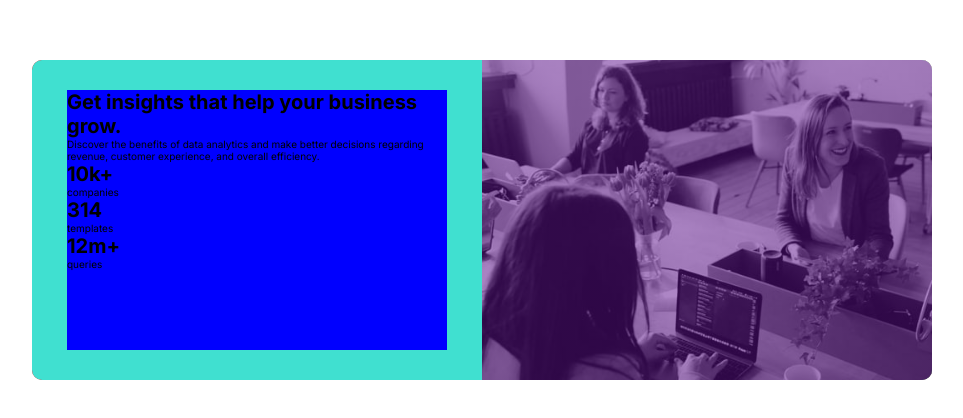
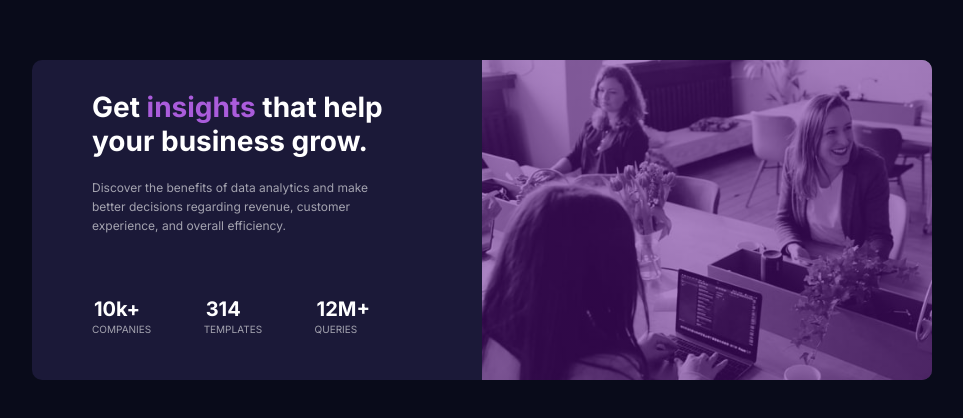
Before and after one commit to Martvie/stats-preview-card-component, a plain HTML site: page index.html in a window 1280 px wide. Shown: the part 180-598 px from the top of the page, without its empty margins (158-1121 px from the left). Drawn offline with Linux system fonts and the light colour scheme.

Commit message:
container description

```diff
--- a/index.html
+++ b/index.html
@@ -23,19 +23,19 @@
         <div class="description">
           <h1> Get <span>insights</span> that help your business grow.</h1>
 
-          <p> Discover the benefits of data analytics and make better decisions regarding revenue, customer
+          <p class="text"> Discover the benefits of data analytics and make better decisions regarding revenue, customer
             experience, and overall efficiency. </p>
 
           <div class="numbers">
 
            <div>
-              <h1> 10k+ </h1> <p> companies</p>
+              <h2> 10k+ </h2> <p> companies</p>
             </div>
             <div>
-           <h1>314 </h1> <p>templates</p>
+           <h2>314 </h2> <p>templates</p>
           </div>
           <div>
-            <h1>12m+</h1>  <p>queries</p>
+            <h2>12M+</h2>  <p>queries</p>
           </div>
 
           </div>
--- a/src/css/reset.css
+++ b/src/css/reset.css
@@ -6,6 +6,7 @@
     margin: 0;
     padding: 0;
     font-family: 'Inter', sans-serif;
+    font-weight: 400;
 }
 
 img{
--- a/src/css/style.css
+++ b/src/css/style.css
@@ -3,6 +3,7 @@ html {
 }
 
 body {
+    background-color: var(--very-dark-blue);
     display: flex;
     justify-content: center;
     align-items: center;
@@ -10,16 +11,16 @@ body {
 }
 
 .main-container{
-    background-color: red;
+    background-color: var(--dark-desaturated-blue);
     width: 900px;
     height: 320px;
     display: flex;
     border-radius: 1rem;
     overflow: hidden;
+    margin: 40px;
 }
 
 .main-container .container{
-    background-color: turquoise;
     width: 450px;
     height: 320px;
     display: flex;
@@ -34,7 +35,47 @@ body {
 }
 
 .container .description {
-    background-color: blue;
-    width: 380px;
+    width: 330px;
     height: 260px;
+    color: var(--white);
 }
+
+.container .description h1, .container .description h1 span {
+    font-size: 2.8rem;
+    font-weight: 700;
+}
+
+.container .description h1 span {
+    color: var(--soft-violet);
+    font-family: var(--font-paragraf);
+}
+
+.container .description p {
+    color: var(--slightly-transparent-more);
+    font-size: 1.2rem;
+}
+
+.container .description .text {
+    width: 280px;
+    margin-top: 20px;
+    line-height: 1.9rem;
+}
+
+.container .numbers {
+    display: flex;
+    width: 280px;
+    margin-top: 60px;
+    justify-content: space-between;
+}
+
+.container .numbers h2 {
+    font-size: 2rem;
+    font-weight: 700;
+    margin: 2px;
+    color: var(--white);
+}
+
+.container .numbers p {
+    text-transform: uppercase;
+    font-size: 1rem;
+}
--- a/src/css/variables.css
+++ b/src/css/variables.css
@@ -9,9 +9,10 @@
     /* Neutral */
 
     --white: hsl(0, 0%, 100%);
-    --slightly-transparent-paragraph: hsla(0, 0%, 100%, 0.75);
-    --slightly-transparent-headings: hsla(0, 0%, 100%, 0.6);
+    --slightly-transparent-less: hsla(0, 0%, 100%, 0.75);
+    --slightly-transparent-more: hsla(0, 0%, 100%, 0.6);
 
     /* Font */
-    --font-header:'Lexend Deca', sans-serif;
+    --font-paragraf: font-family: 'Lexend Deca', sans-serif;
+
 }
```
